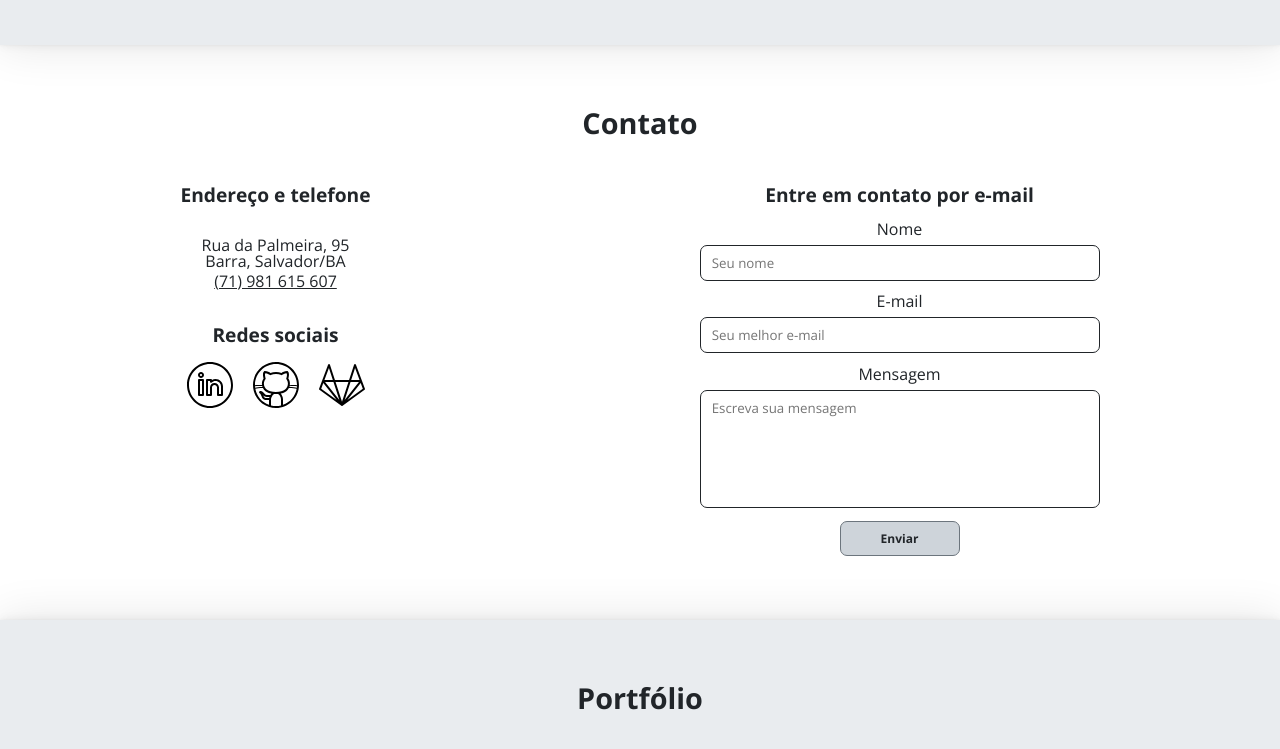
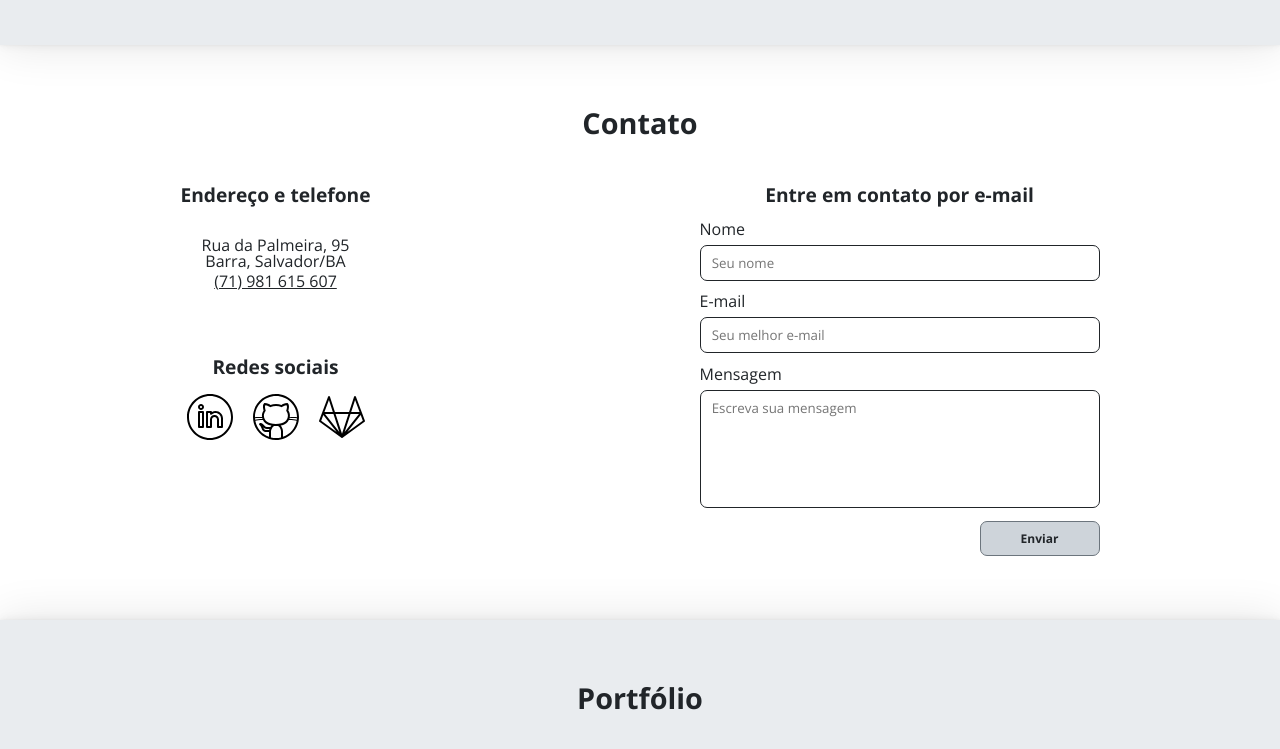
Before and after one commit to kaiocp/personal-page, a plain HTML site: page index.html in a window 1280 px wide. Shown: the part 659-1408 px from the top of the page. Drawn offline with nearby package versions, Linux system fonts and the light colour scheme.

Commit message:
refactor: contact session styles

```diff
--- a/assets/css/contact.css
+++ b/assets/css/contact.css
@@ -16,6 +16,7 @@
     }
 
     .contact__media {
+        margin-top: 2rem;
         display: flex;
         flex-direction: column;
         row-gap: 1rem;
@@ -60,7 +61,7 @@
     }
 
     .contact__email-form--button button {
-        width: 30%;
+        width: 100%;
         padding: 0.5rem 0;
         border: 1px solid var(--grey1);
         background-color: var(--btn);
@@ -86,4 +87,15 @@
             width: 100%;
             max-width: 1400px;
         }
+        .contact__email-form--field label {
+            align-self: flex-start;
+        }
+        .contact__email-form--button {
+            width: 100%;
+            display: flex;
+            justify-content: flex-end;
+        }
+        .contact__email-form--button button {
+            width: 30%;
+        }
     }
```
Also changed, not shown: templates/contact.html (indentation only).
